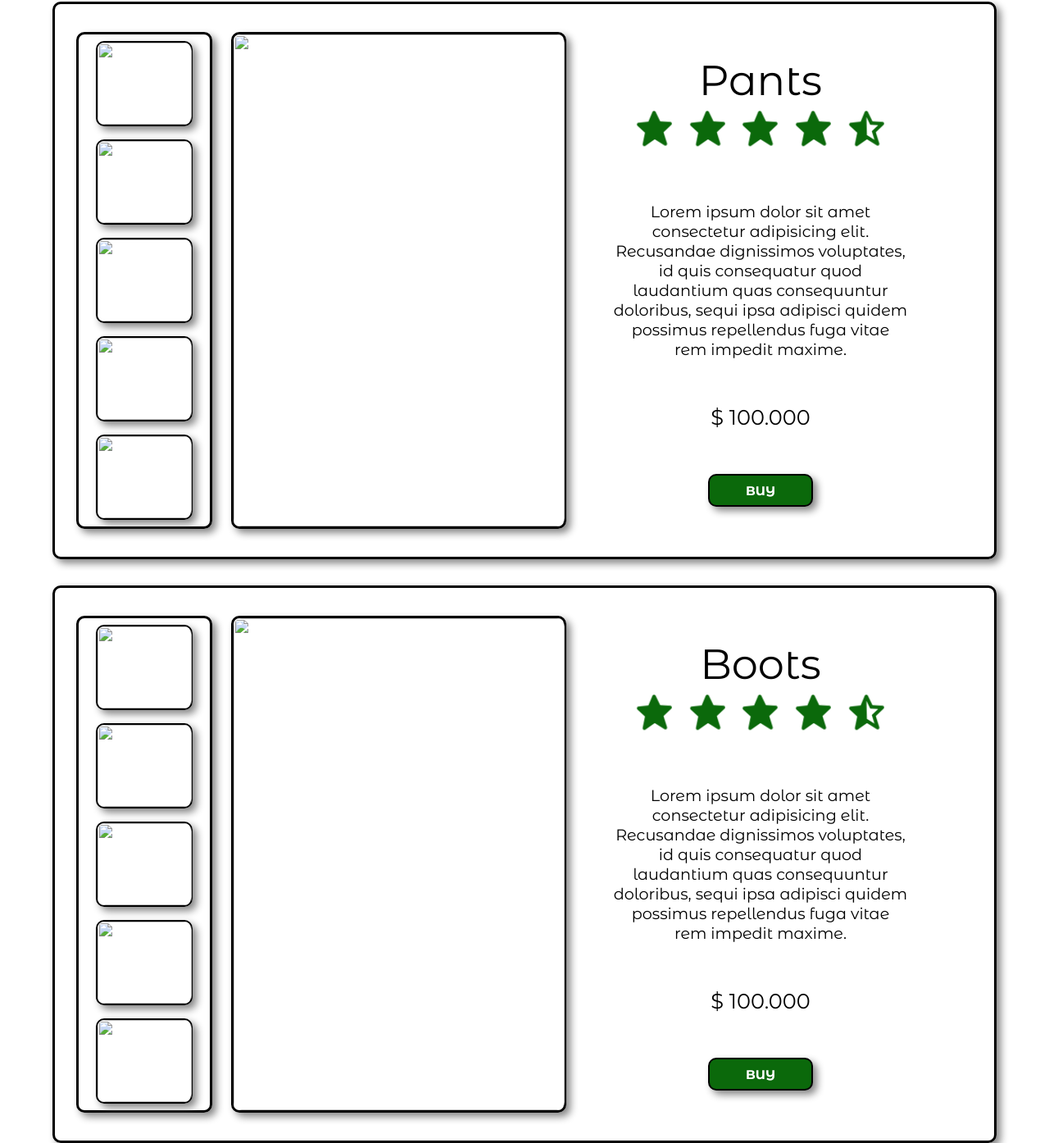
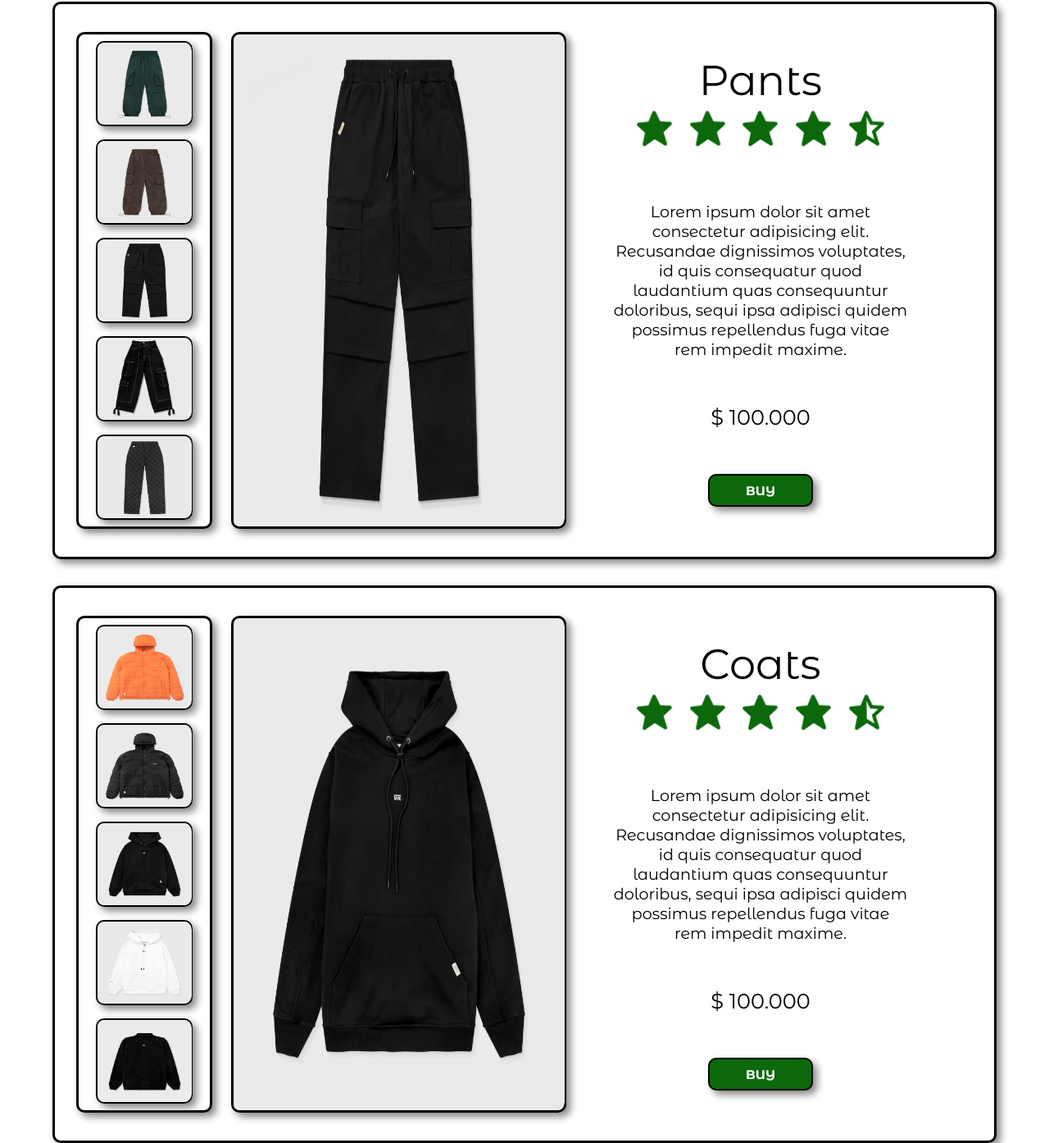
Before and after one commit to manolo0o/ExamenHTML5yCSS3, a plain HTML site: page index.html in a window 1280 px wide. Shown: the part 814-2208 px from the top of the page at 82% size. Drawn offline with nearby package versions, Linux system fonts and the light colour scheme; a web font is replaced by a local one.

Commit message:
feat: :sparkles: Adding new imgs
.

```diff
--- a/index.html
+++ b/index.html
@@ -47,7 +47,7 @@
                     <ul class="ul_links">
                         <li class=""><a class="" href="#productContainer">Shirts</a></li>
                         <li class=""><a class="" href="#productContainer2">Pants</a></li>
-                        <li class=""><a class="" href="#productContainer3">Boots</a></li>
+                        <li class=""><a class="" href="#productContainer3">Coats</a></li>
                         <li class=""><a class="" href="#productContainer4">SportWear</a></li>
                         <li class=""><a class="" href="#productContainer5">Sport Shoes</a></li>
                     </ul>
@@ -83,14 +83,14 @@
 </div>
     <div class="productContainer2" id="productContainer2">
         <div class="containerImgs">
-            <div class="img1"><img src="" alt=""></div>
-            <div class="img1"><img src="" alt=""></div>
-            <div class="img1"><img src="" alt=""></div>
-            <div class="img1"><img src="" alt=""></div>
-            <div class="img1"><img src="" alt=""></div>
+            <div class="img1"><img src="/img/pantalon1.webp" alt=""></div>
+            <div class="img1"><img src="/img/pantalon2.webp" alt=""></div>
+            <div class="img1"><img src="/img/pantalon3.webp" alt=""></div>
+            <div class="img1"><img src="/img/pantalon4.webp" alt=""></div>
+            <div class="img1"><img src="/img/pantalon5.webp" alt=""></div>
         </div>
         <div class="imgPrincipal">
-            <img src="" alt="">
+            <img src="/img/pantalon3.webp" alt="">
         </div>
         <div class="contenido">
             <h1>Pants<br> <span>
@@ -109,17 +109,17 @@
 </div>
 <div class="productContainer3" id="productContainer3">
     <div class="containerImgs">
-        <div class="img1"><img src="" alt=""></div>
-        <div class="img1"><img src="" alt=""></div>
-        <div class="img1"><img src="" alt=""></div>
-        <div class="img1"><img src="" alt=""></div>
-        <div class="img1"><img src="" alt=""></div>
+        <div class="img1"><img src="/img/abrigo1.webp" alt=""></div>
+        <div class="img1"><img src="/img/abrigo2.webp" alt=""></div>
+        <div class="img1"><img src="/img/abrigo3.webp" alt=""></div>
+        <div class="img1"><img src="/img/abrigo4.webp" alt=""></div>
+        <div class="img1"><img src="/img/abrigo5.webp" alt=""></div>
     </div>
     <div class="imgPrincipal">
-        <img src="" alt="">
+        <img src="/img/abrigo3.webp" alt="">
     </div>
     <div class="contenido">
-        <h1>Boots<br><span>
+        <h1>Coats<br><span>
             <i class='bx bxs-star bx-tada'></i>
             <i class='bx bxs-star bx-tada'></i>
             <i class='bx bxs-star bx-tada'></i>
```
Also changed, not shown: img/abrigo1.webp (added), img/abrigo2.webp (added), img/abrigo3.webp (added), img/abrigo4.webp (added), img/abrigo5.webp (added).
